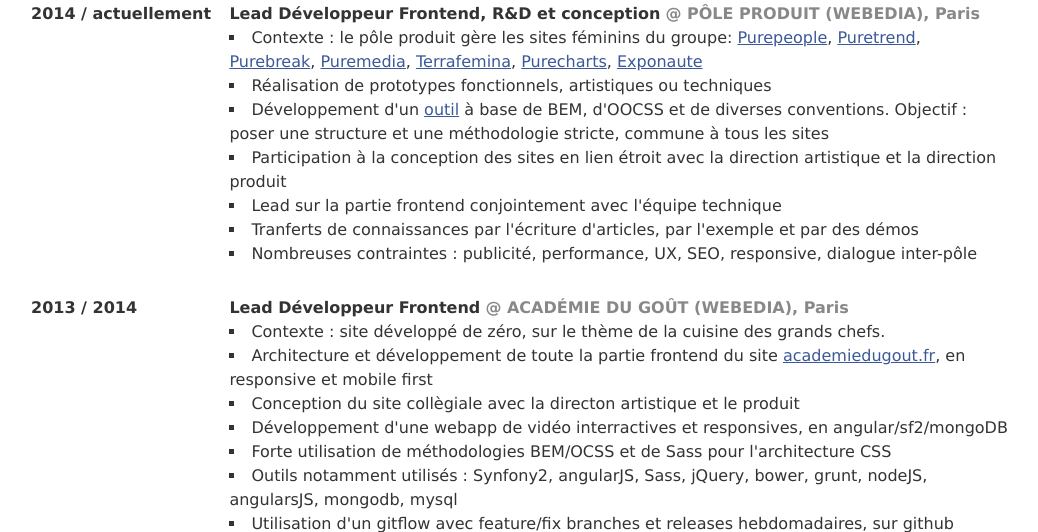
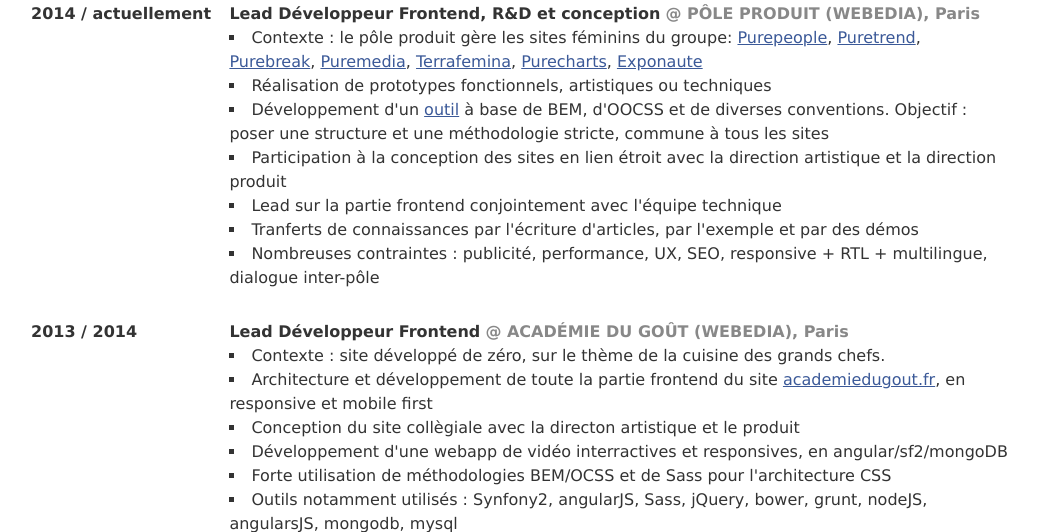
Before and after one commit to stol/cv, a PHP site: page / in a window 1280 px wide. Shown: the part 166-698 px from the top of the page, without its empty margins (119-1157 px from the left). Run offline with PHP 8.4, Linux system fonts and the light colour scheme; some libraries are stand-ins or nearby versions.

Commit message:
mini upd

```diff
--- a/data.php
+++ b/data.php
@@ -14,7 +14,7 @@ $experiences = [
             'Participation à la conception des sites en lien étroit avec la direction artistique et la direction produit',
             'Lead sur la partie frontend conjointement avec l\'équipe technique',
             'Tranferts de connaissances par l\'écriture d\'articles, par l\'exemple et par des démos',
-            'Nombreuses contraintes : publicité, performance, UX, SEO, responsive, dialogue inter-pôle',
+            'Nombreuses contraintes : publicité, performance, UX, SEO, responsive + RTL + multilingue, dialogue inter-pôle',
         ],
     ],[
         'title' => '2013 / 2014',
```
